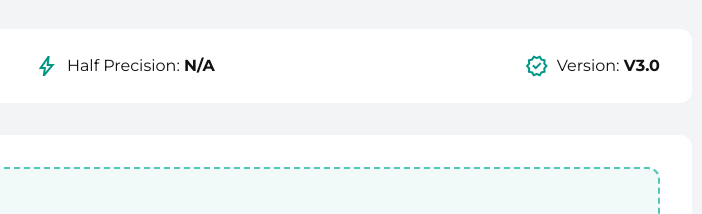
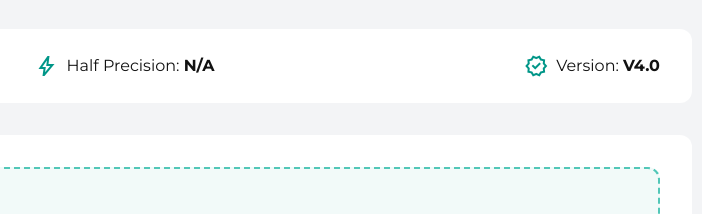
Before and after one commit to Md-Siam-Mia-Man/GFPGAN, a plain HTML site: page static/index.html in a window 1280 px wide. Shown: the part 169-383 px from the top of the page, 524-1226 px from the left. Drawn offline with nearby package versions, Linux system fonts and the light colour scheme; no server answers.

Commit message:
Update index.html

```diff
--- a/static/index.html
+++ b/static/index.html
@@ -465,7 +465,7 @@
             </div>
             <div>
                 <span class="material-symbols-outlined">new_releases</span>
-                <span>Version: <strong id="app-version">V3.0</strong></span>
+                <span>Version: <strong id="app-version">V4.0</strong></span>
             </div>
         </div>
 
```
